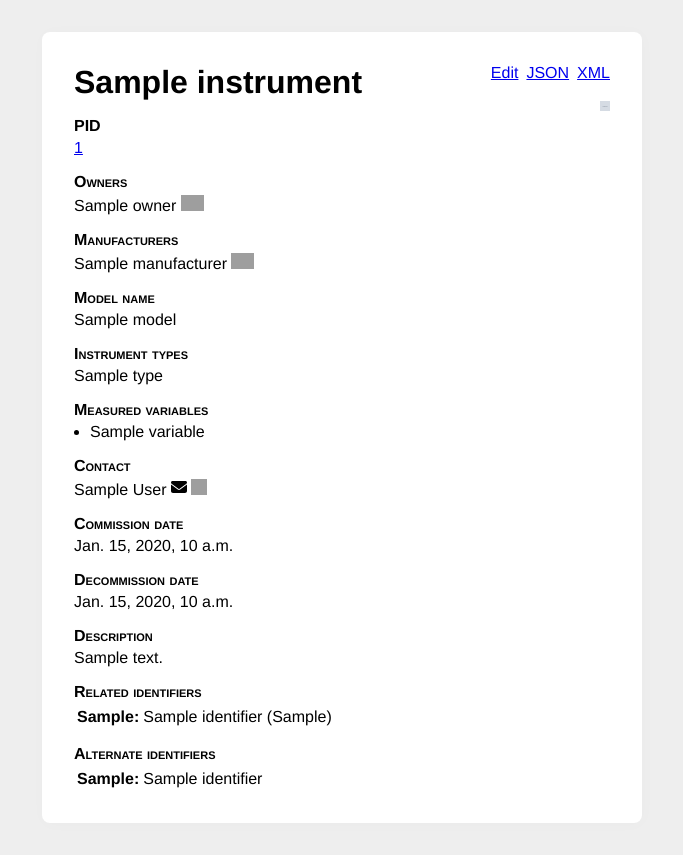
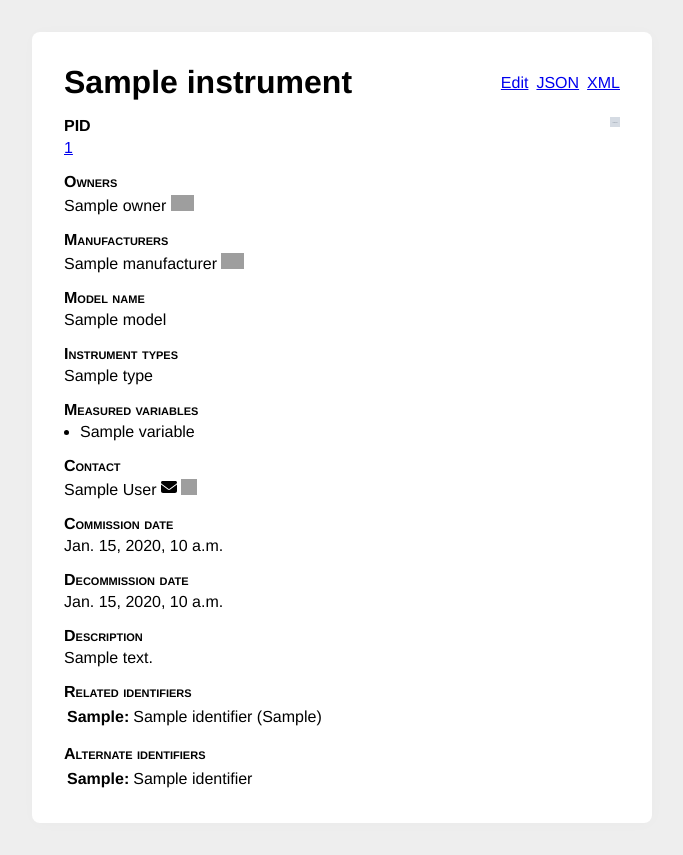
Before and after one commit to actris-cloudnet/instrumentdb, a Django app: template backend/instruments/templates/instruments/instrument.html in a window 1280 px wide. Shown: the whole page, without its empty margins (298-981 px from the left). Run offline with Django 4.2, Linux system fonts and the light colour scheme; the template is opened without the code that fills it: most values are stand-ins (such as "Sample title", 1, 10 or a date in 2020); grey boxes marked "Sample" are stand-in pictures; some libraries are stand-ins or nearby versions; grey boxes are pictures that could not be loaded.

Commit message:
Adjust design

```diff
--- a/backend/instruments/static/instruments/style.css
+++ b/backend/instruments/static/instruments/style.css
@@ -9,12 +9,12 @@ main {
   border-radius: 8px;
   margin: 2rem auto;
   padding: 2rem;
-  max-width: 600px;
+  max-width: 620px;
   box-shadow: 1px 1px 16px rgba(0, 0, 0, .02);
   box-sizing: border-box;
 }
 
-@media (max-width: 600px) {
+@media (max-width: 620px) {
   body {
     background-color: white;
   }
@@ -23,6 +23,19 @@ main {
     padding: 1rem;
     box-shadow: none;
   }
+}
+
+.header {
+  display: flex;
+  align-items: center;
+}
+
+.header a {
+  margin-left: .5rem;
+}
+
+.header a:first-of-type {
+  margin-left: auto;
 }
 
 h1 {
@@ -46,6 +59,7 @@ ul {
 
 .image-container {
   float: right;
+  margin-top: 1rem;
 }
 
 .image-container img {
--- a/backend/instruments/templates/instruments/instrument.html
+++ b/backend/instruments/templates/instruments/instrument.html
@@ -10,10 +10,12 @@
   </head>
   <body>
     <main>
-      <a href="{% url 'instrument' instrument.uuid 'xml' %}" style="float:right">XML</a>
-      <a href="{% url 'instrument' instrument.uuid 'json' %}" style="float:right;margin-right:.5rem">JSON</a>
-      <a href="{% url 'admin:instruments_instrument_change' instrument.id %}" style="float:right;margin-right:.5rem">Edit</a>
-      <h1>{{ instrument.name }}</h1>
+      <div class="header">
+        <h1>{{ instrument.name }}</h1>
+        <a href="{% url 'admin:instruments_instrument_change' instrument.id %}">Edit</a>
+        <a href="{% url 'instrument' instrument.uuid 'json' %}">JSON</a>
+        <a href="{% url 'instrument' instrument.uuid 'xml' %}">XML</a>
+      </div>
       {% if instrument.image %}
         <a href="/media/{{ instrument.image }}" target="_blank" class="image-container">
           {% thumbnail instrument.image "150" as image %}
```
